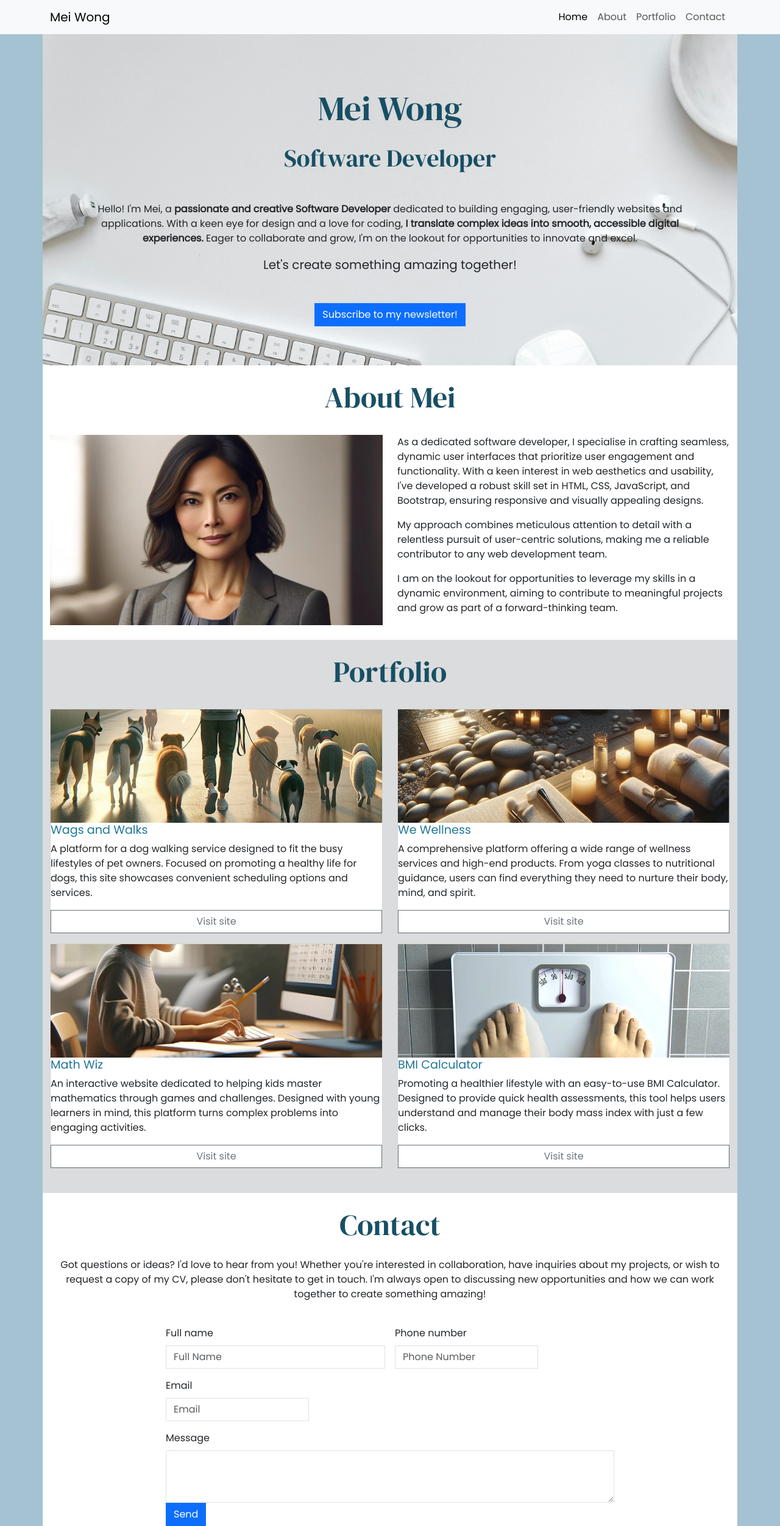
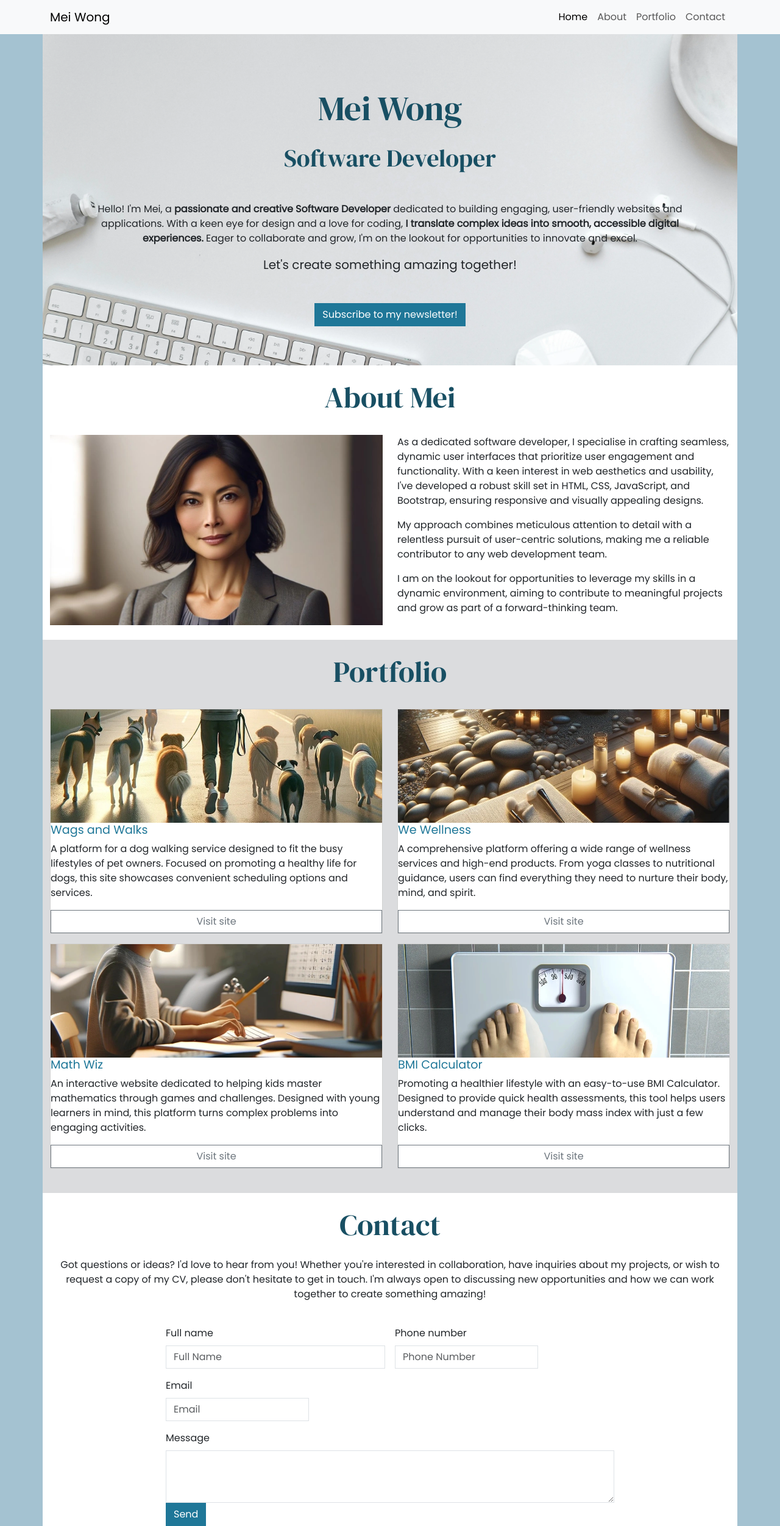
Before and after one commit to Mi-Py-1/Portfolio-for-mei-wong, a plain HTML site: page index.html in a window 1280 px wide. Shown: the whole page at 61% size. Drawn offline with nearby package versions, Linux system fonts and the light colour scheme.

Commit message:
added hover styling to buttons

```diff
--- a/assets/css/style.css
+++ b/assets/css/style.css
@@ -22,6 +22,16 @@ h2 {
 
 .sharp-corners, .sharp-corners * {
     border-radius: 0;
+}
+
+.custom-button {
+    background-color: #1f7798;
+    border-color: #1f7798;
+}
+
+.custom-button:hover {
+    background-color: #1d6d8a;
+    border-color: #1d6d8a;
 }
 
 /* About section */
--- a/index.html
+++ b/index.html
@@ -59,7 +59,7 @@
           </p>
           <!-- mb-5 gives extra margin spacing under lead text -->
           <p class="lead mb-5">Let's create something amazing together!</p>
-          <button type="button" class="btn btn-primary sharp-corners" data-bs-toggle="modal" data-bs-target="#exampleModal" >
+          <button type="button" class="btn btn-primary sharp-corners custom-button" data-bs-toggle="modal" data-bs-target="#exampleModal" >
             Subscribe to my newsletter!
           </button>
 
@@ -180,7 +180,7 @@
               <label for="message" class="form-label">Message</label>
               <textarea class="form-control" id="message" rows="3"> </textarea>
           <div class="col-12">
-            <button type="submit" class="btn btn-primary">Send</button>
+            <button type="submit" class="btn btn-primary custom-button">Send</button>
           </div>
         </form>
 
@@ -208,7 +208,7 @@
               <input type="email" class="form-control" id="inputEmail">
           </div>
           <div class="col-12 mb-4">
-              <button type="submit" class="btn btn-primary">
+              <button type="submit" class="btn btn-primary custom-button">
                   Sign up!
               </button>
           </div>
```
